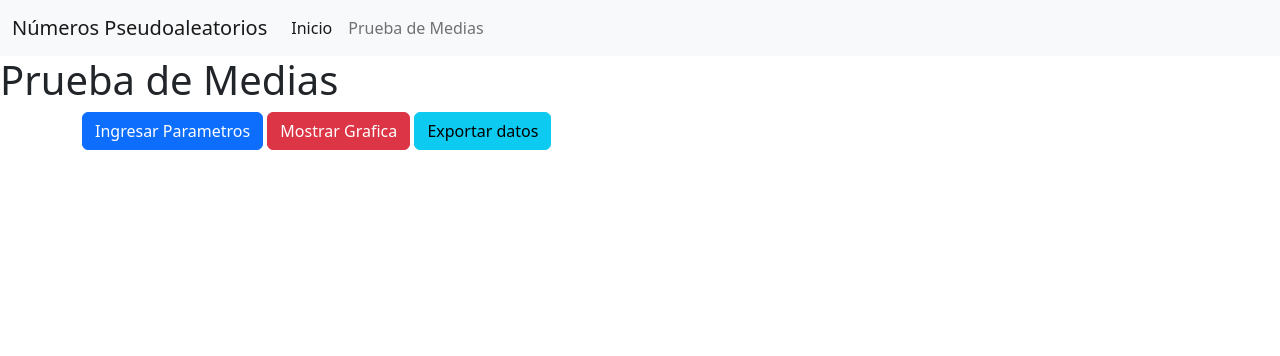
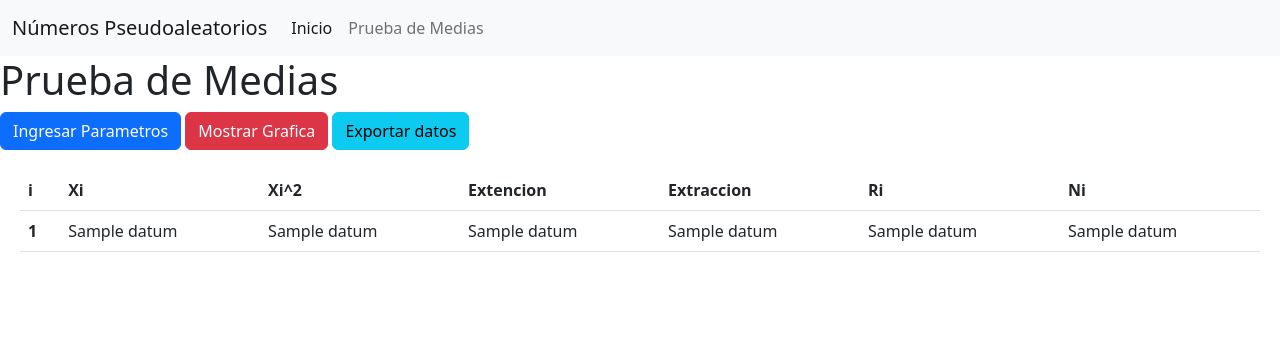
Before and after one commit to Jhon-Acevedo/computer-sciences, a Flask app: template templates/mean_square.html in a window 1280 px wide. Shown: the top 356 px of the page. Run offline with Flask 2, Linux system fonts and the light colour scheme; the template is opened without the code that fills it: most values are stand-ins (such as "Sample title", 1, 10 or a date in 2020); some libraries are stand-ins or nearby versions.

Commit message:
add method meanSquare

```diff
--- a/app.py
+++ b/app.py
@@ -1,5 +1,8 @@
-from flask import Flask, render_template
+from flask import Flask, render_template, request
 from flask_bootstrap5 import Bootstrap
+
+from models.mean_square import mean_square_implementation
+
 
 app = Flask(__name__)
 bootstrap = Bootstrap(app)
@@ -15,5 +18,12 @@ def mean_square():
     return render_template('mean_square.html')
 
 
+@app.route('/setAtributesMeanTest', methods=['POST'])
+def mean_square_post():
+    data = mean_square_implementation(request.form['seed'], (request.form['minimum']), request.form['maximum'],
+                                      request.form['iterations'])
+    return render_template('mean_square.html', data=data)
+
+
 if __name__ == '__main__':
     app.run(debug=True)
--- a/static/js/meanSquare.js
+++ b/static/js/meanSquare.js
@@ -1,6 +1,3 @@
 const modalParameters = document.getElementById("midSquare")
 
-modalParameters.addEventListener("click", () => {
-    const modal = document.getElementById("myModalB");
-    modal.show();
-}
+modalParameters.addEventListener("click", () => {$("#myModalB").modal('show');});
--- a/templates/mean_square.html
+++ b/templates/mean_square.html
@@ -3,16 +3,18 @@
 {% block title %} Prueba de medias {% endblock %}
 {% block head %}
     {#    <link rel="stylesheet" href="{{ url_for('static', filename='css/mean_test.css') }}">#}
+    <script src="https://cdnjs.cloudflare.com/ajax/libs/jquery/2.1.3/jquery.min.js"></script>
 {% endblock %}
 
 {% block body %}
     <h1>Prueba de Medias</h1>
-    <div class="container">
+    <div class="">
         <button class="btn btn-primary" id="midSquare">Ingresar Parametros</button>
         <button class="btn btn-danger" id="graph"> Mostrar Grafica</button>
         <button class="btn btn-info" id="export">Exportar datos</button>
     </div>
 
+    <!-- Modal Parameters -->
     <div class="modal show" id="myModalB" role="dialog">
         <div class="modal-dialog">
             <div class="modal-content">
@@ -21,22 +23,22 @@
                     <button type="button" class="btn-close" data-bs-dismiss="modal" aria-label="Close"></button>
                 </div>
                 <div class="modal-body">
-                    <form method="POST">
+                    <form method="POST" action="{{ url_for('mean_square_post') }}">
                         <div class="mb-3">
                             <label for="seed" class="col-form-label">seed</label>
-                            <input type="number" class="form-control" id="seed" required>
+                            <input type="number" class="form-control" id="seed" name="seed" required>
                         </div>
                         <div class="mb-3">
                             <label for="minimum" class="col-form-label">minimum</label>
-                            <input type="number" class="form-control" id="minimum" required>
+                            <input type="number" class="form-control" id="minimum" name="minimum" required>
                         </div>
                         <div class="mb-3">
                             <label for="maximum" class="col-form-label">maximum</label>
-                            <input type="number" class="form-control" id="maximum" required>
+                            <input type="number" class="form-control" id="maximum" name="maximum" required>
                         </div>
                         <div class="mb-3">
                             <label for="iterations" class="col-form-label">iterations</label>
-                            <input type="number" class="form-control" id="iterations" required>
+                            <input type="number" class="form-control" id="iterations" name="iterations" required>
                         </div>
                         <button type="button" class="btn btn-secondary" data-bs-dismiss="modal">Close</button>
                         <button type="submit" class="btn btn-primary">Calcular</button>
@@ -45,4 +47,102 @@
             </div>
         </div>
     </div>
+
+    <!-- Table -->
+    <div style="margin: 20px">
+        <table class="table">
+            <thead>
+            <tr>
+                <th scope="col">i</th>
+                <th scope="col">Xi</th>
+                <th scope="col">Xi^2</th>
+                <th scope="col">Extencion</th>
+                <th scope="col">Extraccion</th>
+                <th scope="col">Ri</th>
+                <th scope="col">Ni</th>
+            </tr>
+            </thead>
+            <tbody>
+            {% for datum in data %}
+                <tr>
+                    <th scope="row">{{ datum[0] }}</th>
+                    <td>{{ datum[1] }}</td>
+                    <td>{{ datum[2] }}</td>
+                    <td>{{ datum[3] }}</td>
+                    <td>{{ datum[4] }}</td>
+                    <td>{{ datum[5] }}</td>
+                    <td>{{ datum[6] }}</td>
+                </tr>
+            {% endfor %}
+            </tbody>
+        </table>
+    </div>
+
+    <!--Grafica-->
+    <div class="modal show" id="myModalG" role="dialog">
+        <div class="modal-dialog">
+            <div class="modal-content">
+                <div class="modal-header">
+                    <h5 class="modal-title" id="modalH">GRAFICA</h5>
+                    <button type="button" class="btn-close" data-bs-dismiss="modal" aria-label="Close"></button>
+                </div>
+                <div class="modal-body">
+                    <div>
+                        <canvas id="myChart"></canvas>
+                    </div>
+                </div>
+            </div>
+        </div>
+    </div>
+
+    <script src="{{ url_for('static', filename='js/meanSquare.js') }}"></script>
+    <script src="https://cdn.jsdelivr.net/npm/chart.js"></script>
+    <script>
+        document.getElementById("graph").addEventListener("click", createGraph);
+
+        function createGraph() {
+            function test_func(data) {
+                console.log(data);
+                const values = data.map(({0: yi, 5: xi}) => ({yi, xi}))
+                console.log(values);
+                $("#myModalG").modal('show');
+                const ctx = document.getElementById('myChart');
+                new Chart(ctx, {
+                    type: 'line',
+                    data: {
+                        labels: values.map(({yi}) => yi),
+                        datasets: [{
+                            label: '',
+                            data: values.map(({xi}) => xi),
+                            borderWidth: 1
+                        }]
+                    },
+                    options: {
+                        scales: {
+                            y: {
+                                beginAtZero: true
+                            }
+                        }
+                    }
+                });
+            }
+
+            test_func({{ data|safe }});
+        }
+    </script>
+    <script>
+        document.getElementById("export").addEventListener("click", exportData);
+
+        function exportData() {
+            const dataEntry = {{ data|safe }};
+            const data = dataEntry.map(({5: ri}) => ({ri}))
+            const csvContent = "data:text/csv;charset=utf-8," + data.map(e => e.ri).join("\n");
+            const encodedUri = encodeURI(csvContent);
+            const link = document.createElement("a");
+            link.setAttribute("href", encodedUri);
+            link.setAttribute("download", "mainSquare.csv");
+            document.body.appendChild(link);
+            link.click();
+        }
+    </script>
 {% endblock %}
```
Also changed, not shown: models/mean_square.py (added, +28 -0 lines).
